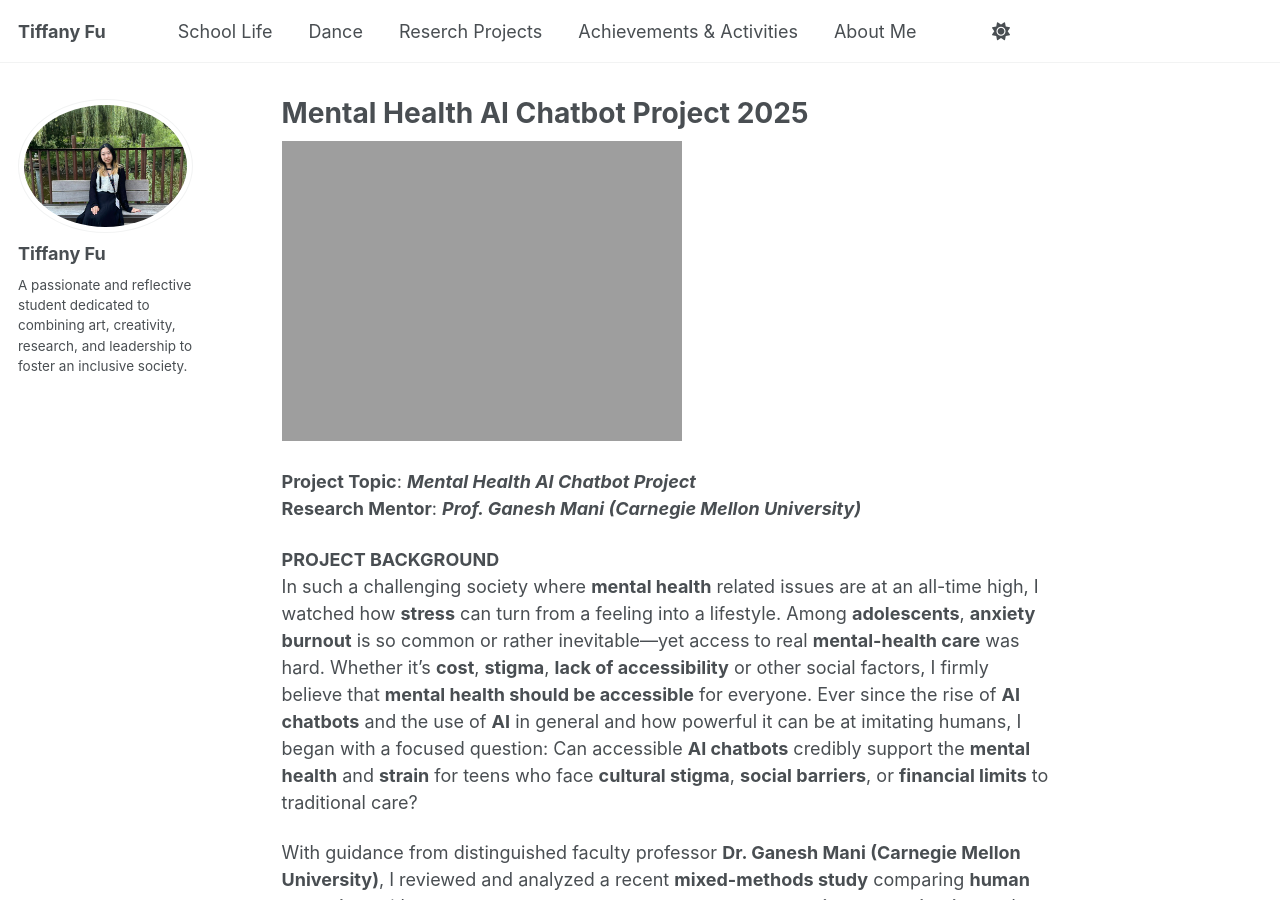
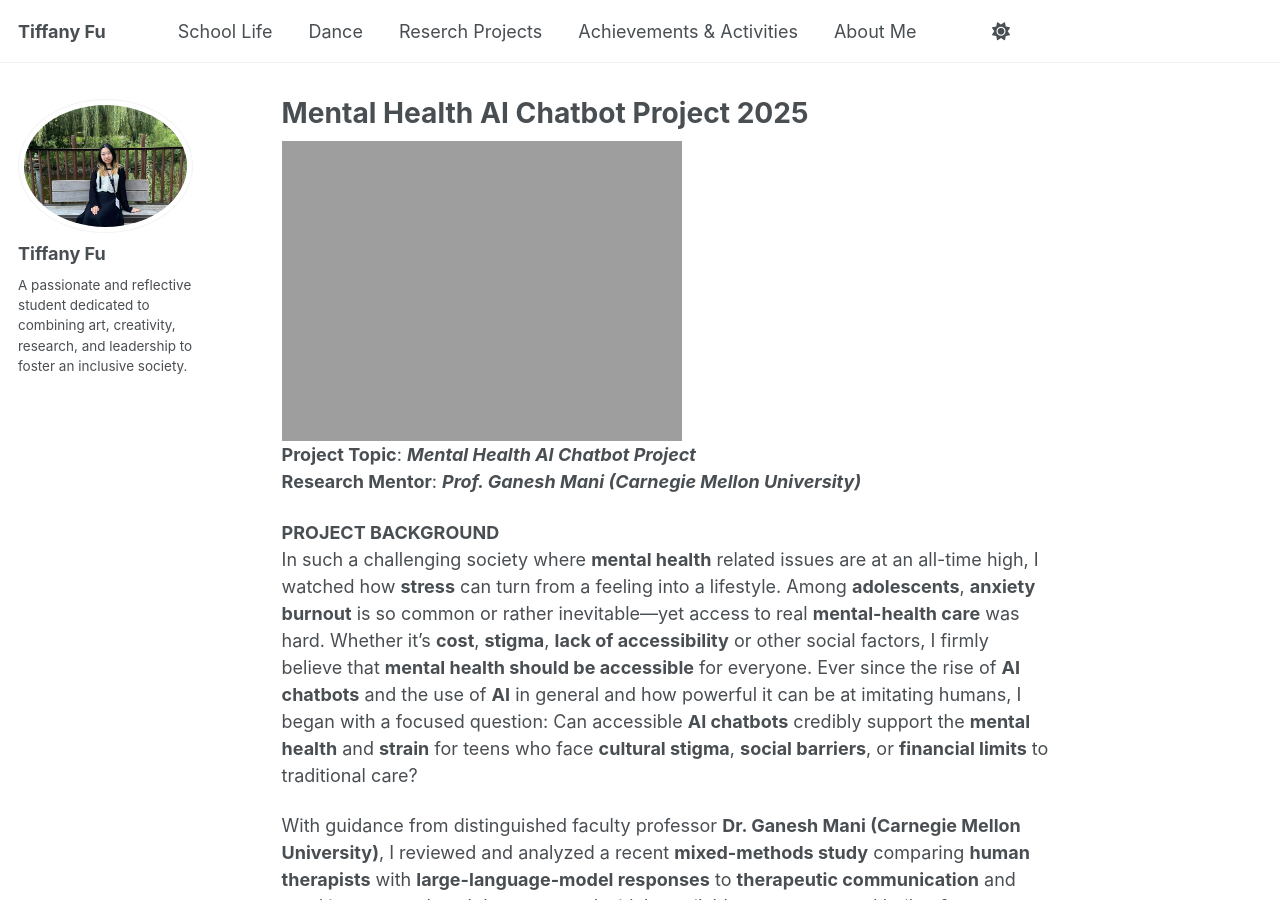
Before and after one commit to TiffanyJTFu/TiffanyTestWeb, a Jekyll site: the page built from _teaching/04-MentalHealthAIChatbotProject.md, in a window 1280 px wide and 900 px high. Built offline with Jekyll 4.4.1, drawn with Linux system fonts in a browser that asks for light colours; a script that is not in the unit is left out.

```diff
--- a/_teaching/04-MentalHealthAIChatbotProject.md
+++ b/_teaching/04-MentalHealthAIChatbotProject.md
@@ -5,7 +5,7 @@ type: ""
 permalink: /teaching/MentalHealthAIChatbotProject
 ---
 ![SocialScience01](https://www.tiffu.ca/images/ai1.png)
-<br><br>**Project Topic**: <i>**Mental Health AI Chatbot Project**</i>
+<br>**Project Topic**: <i>**Mental Health AI Chatbot Project**</i>
 <br>**Research Mentor**: <i>**Prof. Ganesh Mani (Carnegie Mellon University)**</i>
 
 **PROJECT BACKGROUND**
```
